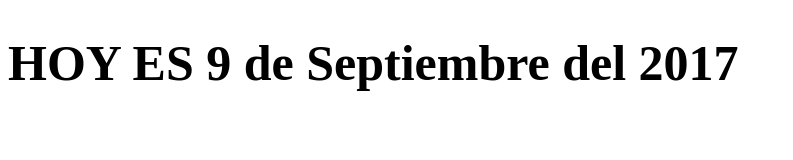
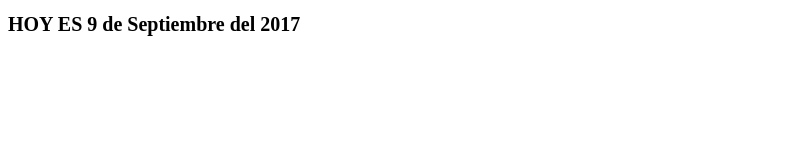
Before and after one commit to humusdigital/labs-001, a plain HTML site: page index.html in a window 1280 px wide. Shown: the whole page, without its empty margins (0-793 px from the left). Drawn offline with Linux system fonts and the light colour scheme.

Commit message:
segundo modificado

```diff
--- a/css/styles.css
+++ b/css/styles.css
@@ -1,4 +1,5 @@
+
 h1
 {
-  font-size: 50px;
+  font-size: 20px;
 }
--- a/index.html
+++ b/index.html
@@ -5,7 +5,9 @@
 <link rel="stylesheet" type="text/css" href="css/styles.css">
 </head>
 <body>
-  <div class="stilo">
-  <h1>HOY ES 9 de Septiembre del 2017</h1></div>
+
+  <h1>HOY ES 9 de Septiembre del 2017</h1>
+
+
 </body>
 </html>
```
